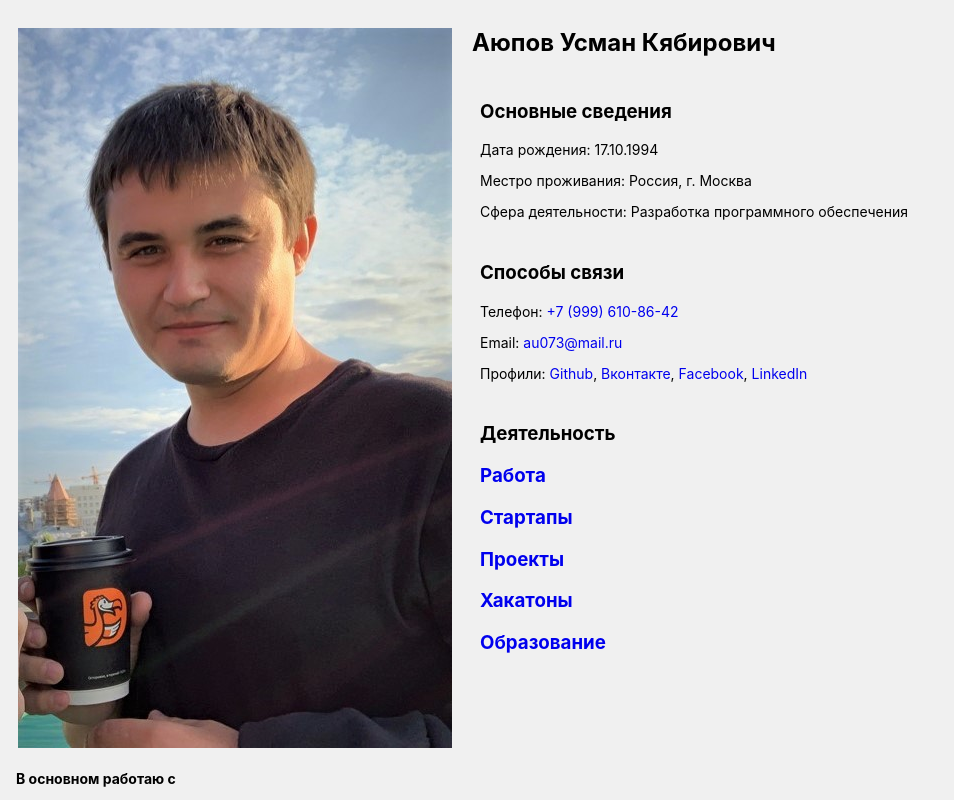
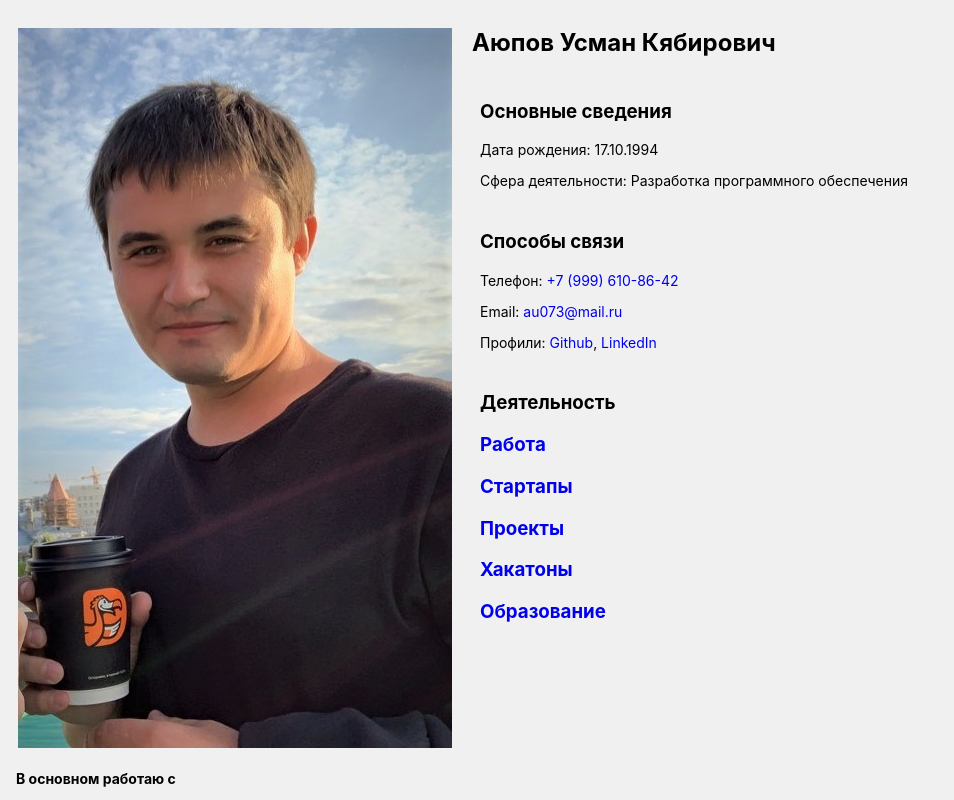
Before and after one commit to ajupov/Ajupov.CV, a plain HTML site: page index.html in a window 1280 px wide. Shown: the top 800 px of the page, without its empty margins (0-954 px from the left). Drawn offline with Linux system fonts and the light colour scheme.

Commit message:
Update index.html

```diff
--- a/index.html
+++ b/index.html
@@ -70,7 +70,6 @@
         <blockquote>
           <h3>Основные сведения</h3>
           <p>Дата рождения: 17.10.1994</p>
-          <p>Местро проживания: Россия, г. Москва</p>
           <p>Сфера деятельности: Разработка программного обеспечения</p>
         </blockquote>
 
@@ -80,8 +79,6 @@
           <p>Email: <a href="mailto:au073@mail.ru">au073@mail.ru</a></p>
           <p>
             Профили: <a href="https://github.com/ajupov">Github</a>,
-            <a href="https://vk.com/usman.ayupov">Вконтакте</a>,
-            <a href="https://www.facebook.com/usman.ajupov">Facebook</a>,
             <a href="https://www.linkedin.com/in/usman-ayupov">LinkedIn</a>
           </p>
         </blockquote>
```
